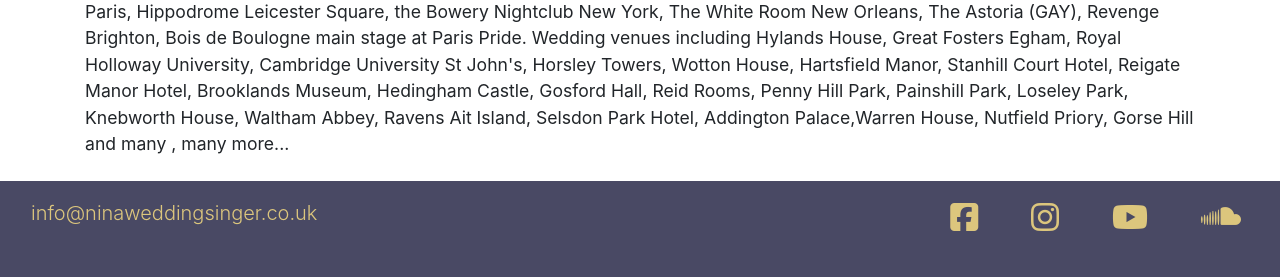
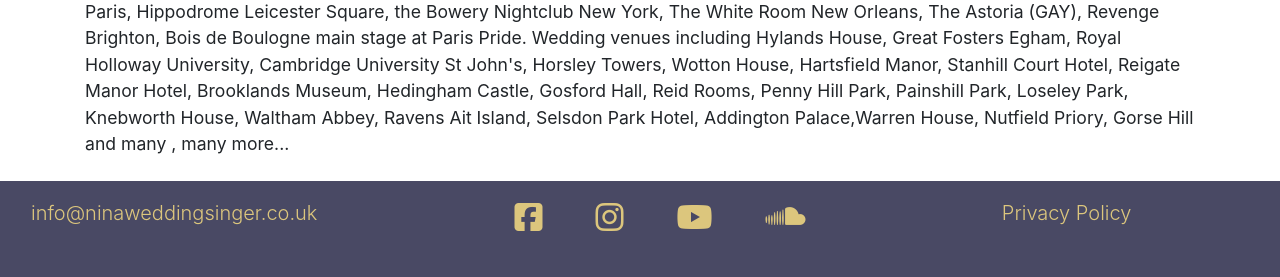
Before and after one commit to BelT26/Nina-Wedding-Singer, a Django app: page /faqs in a window 1280 px wide. Shown: the part 2522-2799 px from the top of the page. Run offline with Django 3.2, Linux system fonts and the light colour scheme; some libraries are stand-ins or nearby versions.

Commit message:
add privacy policy and mailto link to footer

```diff
--- a/home/templates/home/faqs.html
+++ b/home/templates/home/faqs.html
@@ -11,7 +11,7 @@
     <p class="faq-answer">Yes, professional and full-time!</p>
 
     <h4 class="faq-question">How do I book you?</h4>
-    <p class="faq-answer">Feel free to contact me via the website, call or text me on 07956 256721, email me at <a href="mailto:info@ninaweddingsinger.co.uk">info@ninaweddingsinger.co.uk</a> or message me on <a href="https://www.facebook.com/ninaweddingsinger">Facebook</a>. I offer a free consultation, going over all aspects of the music for your big day. I then send you a contract and I request a 30% deposit. The balance is to be paid a week prior to the booking date.</p>
+    <p class="faq-answer">Feel free to contact me via the website, call or text me on 07956 256721, email me at <a href="mailto:info@ninaweddingsinger.co.uk?subject=Website Enquiry">info@ninaweddingsinger.co.uk</a> or message me on <a href="https://www.facebook.com/ninaweddingsinger">Facebook</a>. I offer a free consultation, going over all aspects of the music for your big day. I then send you a contract and I request a 30% deposit. The balance is to be paid a week prior to the booking date.</p>
 
 
     <div class="row m-0 p-0">
--- a/nina/settings.py
+++ b/nina/settings.py
@@ -33,7 +33,7 @@ SECRET_KEY = os.environ.get('SECRET_KEY')
 
 
 # SECURITY WARNING: don't run with debug turned on in production!
-DEBUG = True
+DEBUG = False
 
 ALLOWED_HOSTS = ["nina-wedding-singer.herokuapp.com", "localhost", "www.ninaweddingsinger.co.uk", "ninaweddingsinger.co.uk"]
 
--- a/static/css/base.css
+++ b/static/css/base.css
@@ -67,6 +67,24 @@ body {
     color: rgb(220, 198, 125);
     font-size: 2rem;
     padding-top: 20px;
+}
+
+.main-footer i:active,
+.main-footer i:hover {
+    font-size: 2.2rem;
+}
+
+#privacy-link,
+#footer-email a {
+    color: rgb(220, 198, 125) !important;
+}
+
+#footer-email a:active,
+#footer-email a:hover,
+#privacy-link:active,
+#privacy-link:hover {
+    font-weight: 500 !important;
+    text-decoration: none;
 }
 
 
--- a/templates/base.html
+++ b/templates/base.html
@@ -77,16 +77,20 @@
     {% endblock %}
     <footer class="container-fluid main-footer">
       <div class="row d-flex align-items-center">
-        <div class="col-12 col-md-4 d-flex justify-content-center justify-content-md-start">
-          <h5 class="font-weight-light p-md-3 p-2">info@ninaweddingsinger.co.uk</h5>
+        <div class="col-12 col-lg-4 d-flex justify-content-center justify-content-lg-start">
+          <h5 class="font-weight-light p-lg-3 p-2" id="footer-email"><a href="mailto:info@ninaweddingsinger.co.uk?subject=Website Enquiry">info@ninaweddingsinger.co.uk</a></h5>
         </div>
-        <div class="col-12 col-md-8 d-flex justify-content-center justify-content-md-end align-items-center">
+        <div class="col-12 col-lg-4 d-flex justify-content-center align-items-center">
           <ul class="social">
             <li><a href ="https://www.facebook.com/ninaweddingsinger" target="_blank" rel="noopener" aria-label="visit my facebook page (opens in a new tab)"><i class="fab fa-facebook-square px-md-4 px-3 my-auto"></i></a></li>
             <li><a href ="https://www.instagram.com/ninaweddingsinger/" target="_blank" rel="noopener" aria-label="visit my instagram account (opens in a new tab)"><i class="fab fa-instagram px-md-4 px-3 my-auto"></i></a></li>
             <li><a href ="https://www.youtube.com/channel/UC1u6g8KelkbbilgKKAsBR0A" target="_blank" rel="noopener" aria-label="visit me on youtube (opens in a new tab)"><i class="fab fa-youtube px-md-4 px-3 my-auto"></i></a></li>
             <li><a href ="https://soundcloud.com/nina-singer" target="_blank" rel="noopener" aria-label="visit me on soundcloud (opens in a new tab)"><i class="fab fa-soundcloud px-md-4 px-3 my-auto"></i></a></li>
           </ul>
+        </div>
+        <div class="col-12 col-lg-4 d-flex justify-content-center justify-content-left p-2 p-lg-3">
+          <h5 class="font-weight-light"><a id="privacy-link" href="https://www.privacypolicygenerator.info/live.php?token=PLDwYArCdyOdidxbv9VJYB2uaZLNOqZi">Privacy Policy</a></h5>
+
         </div>
       </div>
     </footer>
```
